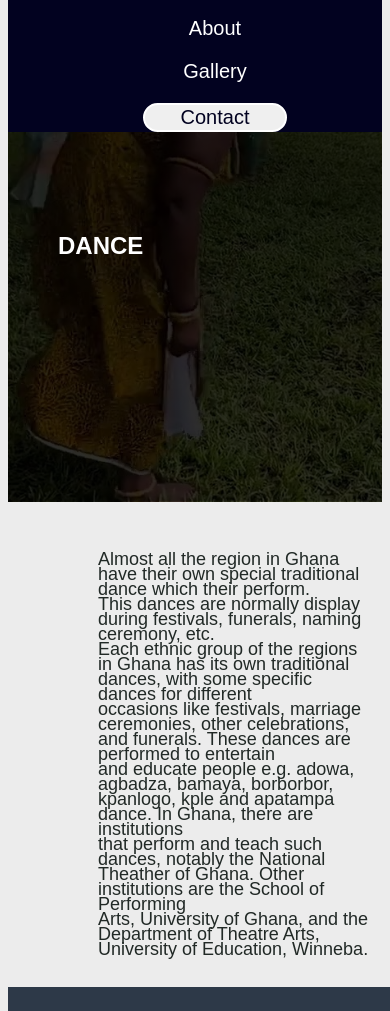
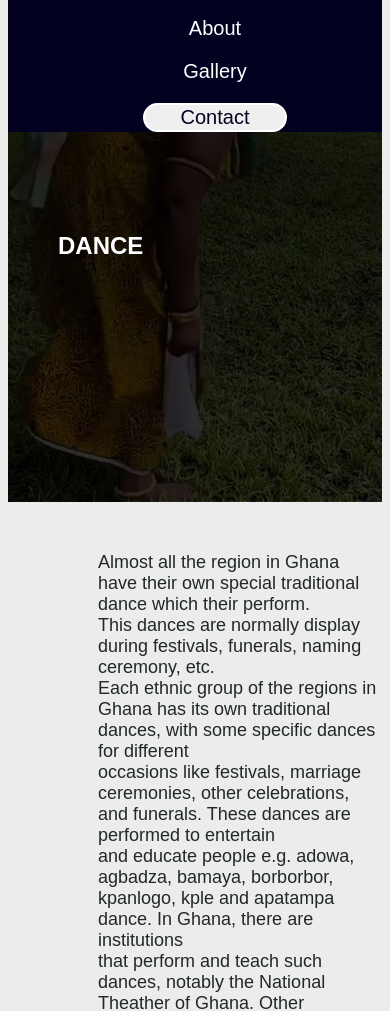
Before and after one commit to effumprince/Israel-Btech-Porject, a plain HTML site: page btec tourism/art.html in a window 390 px wide. Shown: the part 97-1108 px from the top of the page. Drawn offline with Linux system fonts and the light colour scheme.

Commit message:
Update style.css

```diff
--- a/btec tourism/style.css
+++ b/btec tourism/style.css
@@ -673,7 +673,7 @@ width:100%;
         margin-left: 20px;
         margin-right: 20px;
     }
-.tour2{
+.tour2 p{
         margin-right: 12px;
 line-height: 15px;
 }
```
